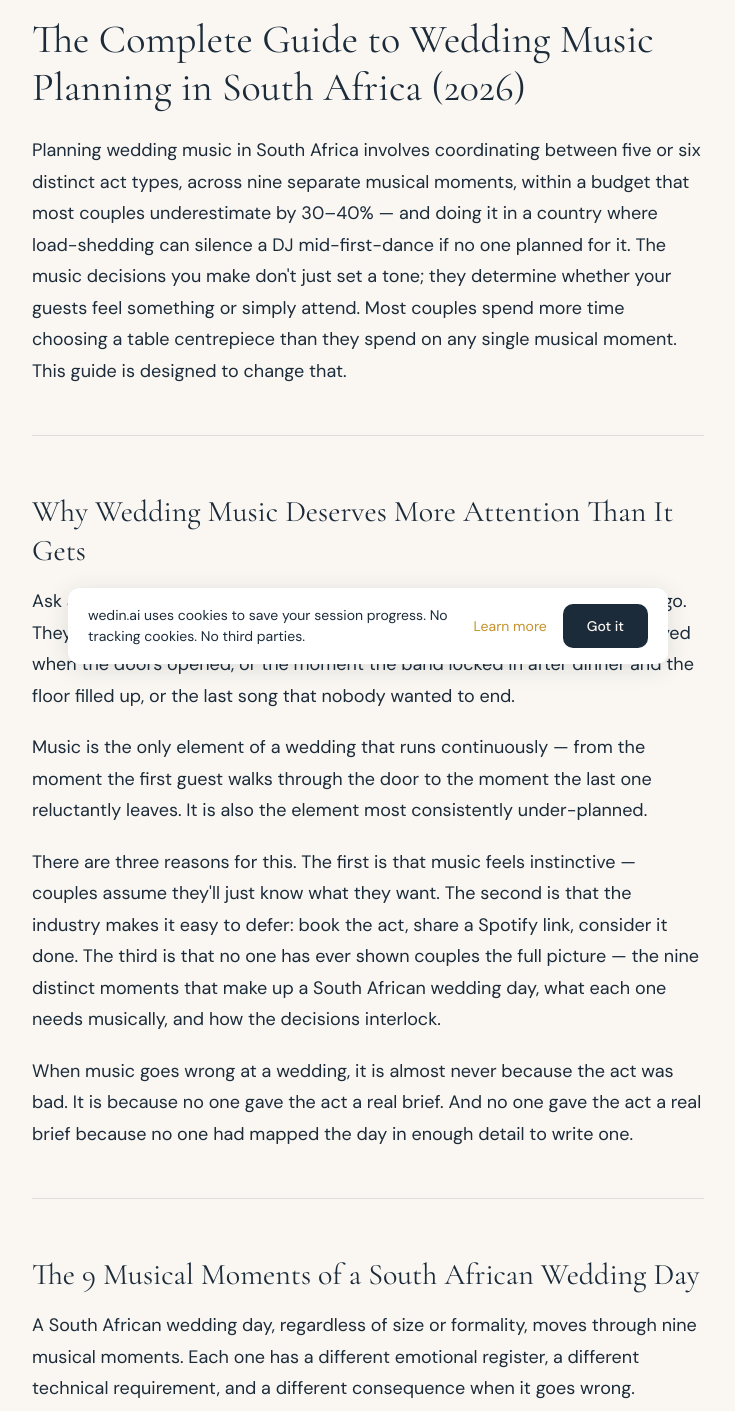
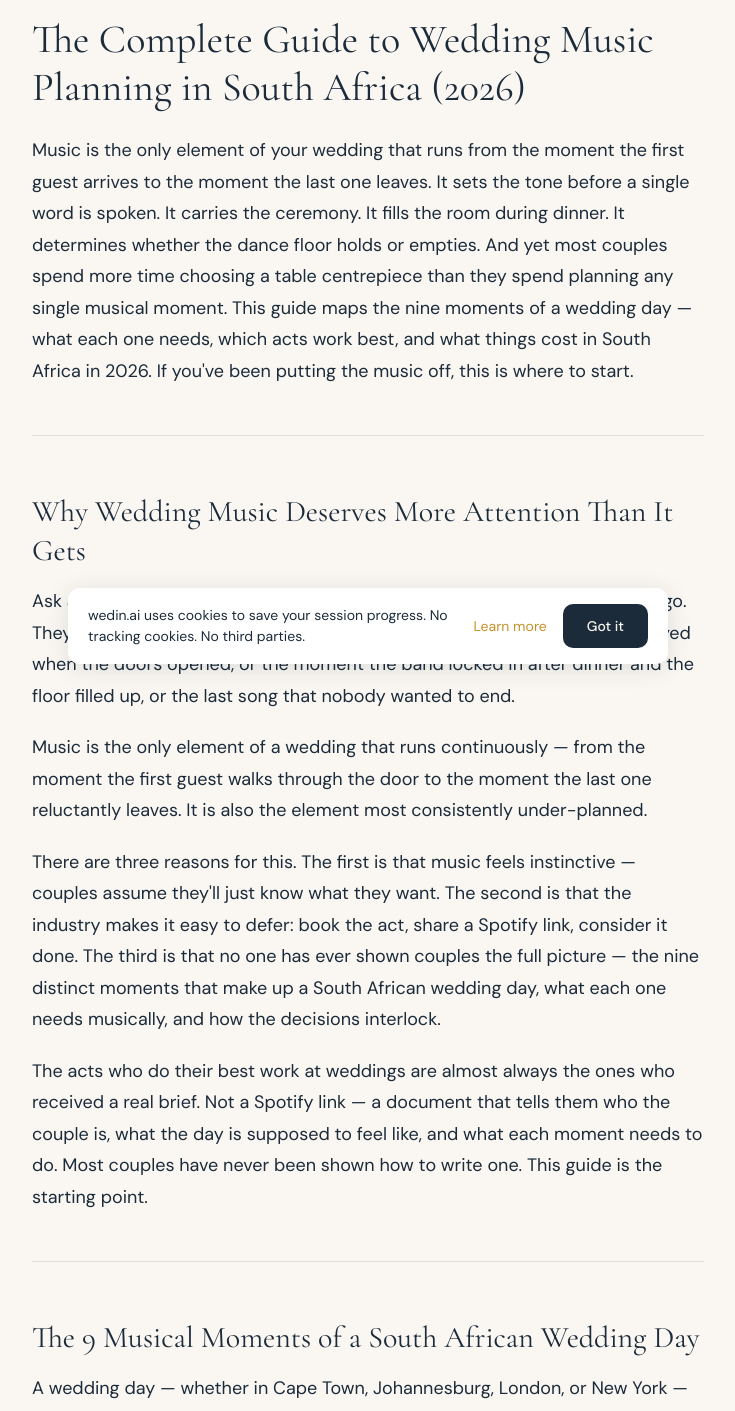
Before and after one commit to wedinai/wedin-ai, a React (Vite) app: page /guide/wedding-music-south-africa in a window 1280 px wide. Shown: the part 120-1531 px from the top of the page, without its empty margins (272-1007 px from the left). Built offline with nearby package versions, Linux system fonts and the light colour scheme.

Commit message:
copy: reframe article opening and nine-moments intro per brand voice review

```diff
--- a/src/content/wedding-music-south-africa.md
+++ b/src/content/wedding-music-south-africa.md
@@ -1,6 +1,6 @@
 # The Complete Guide to Wedding Music Planning in South Africa (2026)
 
-Planning wedding music in South Africa involves coordinating between five or six distinct act types, across nine separate musical moments, within a budget that most couples underestimate by 30–40% — and doing it in a country where load-shedding can silence a DJ mid-first-dance if no one planned for it. The music decisions you make don't just set a tone; they determine whether your guests feel something or simply attend. Most couples spend more time choosing a table centrepiece than they spend on any single musical moment. This guide is designed to change that.
+Music is the only element of your wedding that runs from the moment the first guest arrives to the moment the last one leaves. It sets the tone before a single word is spoken. It carries the ceremony. It fills the room during dinner. It determines whether the dance floor holds or empties. And yet most couples spend more time choosing a table centrepiece than they spend planning any single musical moment. This guide maps the nine moments of a wedding day — what each one needs, which acts work best, and what things cost in South Africa in 2026. If you've been putting the music off, this is where to start.
 
 ---
 
@@ -12,13 +12,13 @@ Music is the only element of a wedding that runs continuously — from the momen
 
 There are three reasons for this. The first is that music feels instinctive — couples assume they'll just know what they want. The second is that the industry makes it easy to defer: book the act, share a Spotify link, consider it done. The third is that no one has ever shown couples the full picture — the nine distinct moments that make up a South African wedding day, what each one needs musically, and how the decisions interlock.
 
-When music goes wrong at a wedding, it is almost never because the act was bad. It is because no one gave the act a real brief. And no one gave the act a real brief because no one had mapped the day in enough detail to write one.
+The acts who do their best work at weddings are almost always the ones who received a real brief. Not a Spotify link — a document that tells them who the couple is, what the day is supposed to feel like, and what each moment needs to do. Most couples have never been shown how to write one. This guide is the starting point.
 
 ---
 
 ## The 9 Musical Moments of a South African Wedding Day
 
-A South African wedding day, regardless of size or formality, moves through nine musical moments. Each one has a different emotional register, a different technical requirement, and a different consequence when it goes wrong.
+A wedding day — whether in Cape Town, Johannesburg, London, or New York — moves through nine musical moments. The structure is consistent across cultures and countries. Each moment has a different emotional register, a different technical requirement, and a distinct opportunity when it's planned with intention.
 
 Most couples plan two of them well — the ceremony processional and the first dance. The other seven are left to the act's instinct, which is an unfair burden on the act and an unnecessary risk for the couple.
 
--- a/wedin-landing/public/guide/wedding-music-south-africa/index.html
+++ b/wedin-landing/public/guide/wedding-music-south-africa/index.html
@@ -330,7 +330,7 @@
 
       <h1>The Complete Guide to Wedding Music Planning in South Africa (2026)</h1>
 
-      <p>Planning wedding music in South Africa involves coordinating between five or six distinct act types, across nine separate musical moments, within a budget that most couples underestimate by 30–40% — and doing it in a country where load-shedding can silence a DJ mid-first-dance if no one planned for it. The music decisions you make don't just set a tone; they determine whether your guests feel something or simply attend. Most couples spend more time choosing a table centrepiece than they spend on any single musical moment. This guide is designed to change that.</p>
+      <p>Music is the only element of your wedding that runs from the moment the first guest arrives to the moment the last one leaves. It sets the tone before a single word is spoken. It carries the ceremony. It fills the room during dinner. It determines whether the dance floor holds or empties. And yet most couples spend more time choosing a table centrepiece than they spend planning any single musical moment. This guide maps the nine moments of a wedding day — what each one needs, which acts work best, and what things cost in South Africa in 2026. If you've been putting the music off, this is where to start.</p>
 
       <hr />
 
@@ -342,13 +342,13 @@
 
       <p>There are three reasons for this. The first is that music feels instinctive — couples assume they'll just know what they want. The second is that the industry makes it easy to defer: book the act, share a Spotify link, consider it done. The third is that no one has ever shown couples the full picture — the nine distinct moments that make up a South African wedding day, what each one needs musically, and how the decisions interlock.</p>
 
-      <p>When music goes wrong at a wedding, it is almost never because the act was bad. It is because no one gave the act a real brief. And no one gave the act a real brief because no one had mapped the day in enough detail to write one.</p>
+      <p>The acts who do their best work at weddings are almost always the ones who received a real brief. Not a Spotify link — a document that tells them who the couple is, what the day is supposed to feel like, and what each moment needs to do. Most couples have never been shown how to write one. This guide is the starting point.</p>
 
       <hr />
 
       <h2>The 9 Musical Moments of a South African Wedding Day</h2>
 
-      <p>A South African wedding day, regardless of size or formality, moves through nine musical moments. Each one has a different emotional register, a different technical requirement, and a different consequence when it goes wrong.</p>
+      <p>A wedding day — whether in Cape Town, Johannesburg, London, or New York — moves through nine musical moments. The structure is consistent across cultures and countries. Each moment has a different emotional register, a different technical requirement, and a distinct opportunity when it's planned with intention.</p>
 
       <p>Most couples plan two of them well — the ceremony processional and the first dance. The other seven are left to the act's instinct, which is an unfair burden on the act and an unnecessary risk for the couple.</p>
 
```
